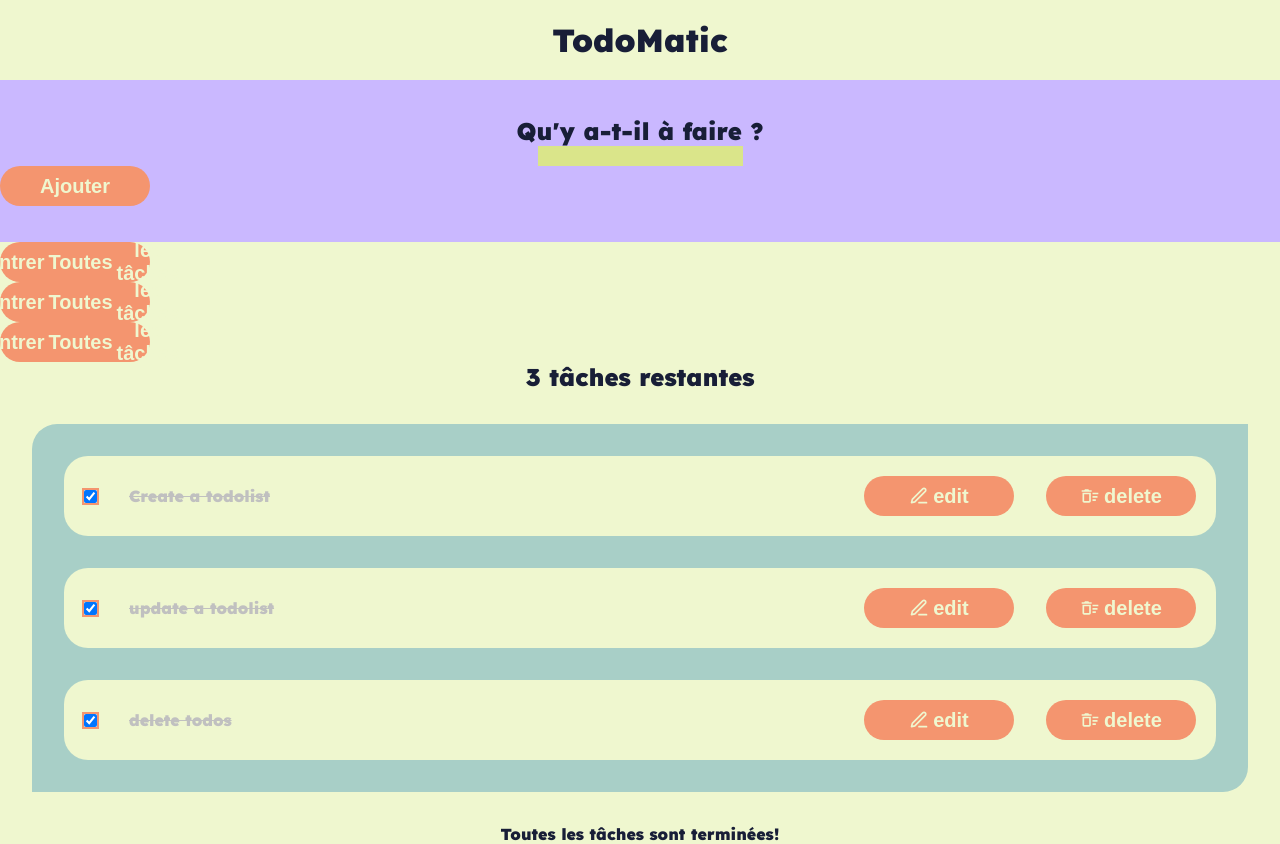
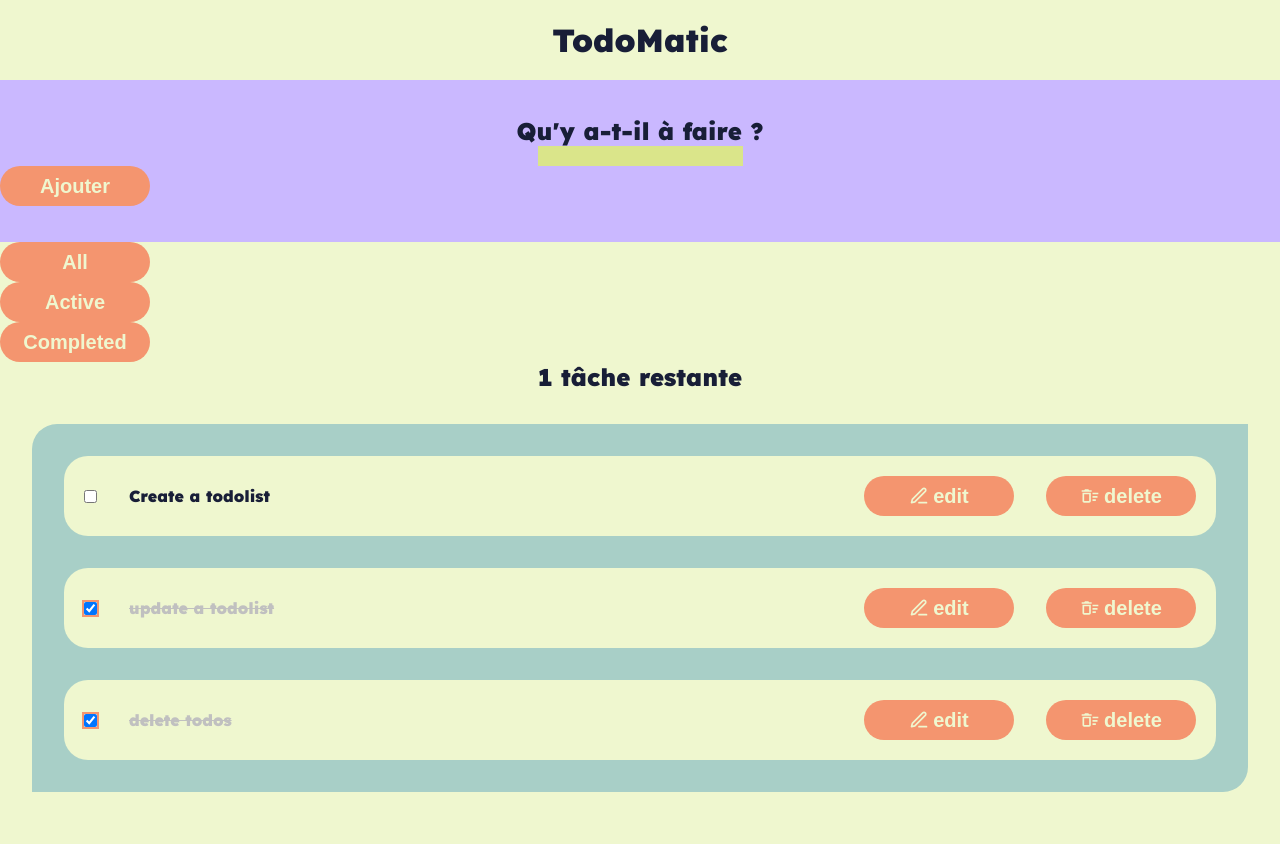
Before and after one commit to rayhearth/TodoList, a React (Vite) app: page /dashboard in a window 1280 px wide. Built offline with nearby package versions, Linux system fonts and the light colour scheme.

Commit message:
add filter for task completed or not

```diff
--- a/src/Components/FilterButton.jsx
+++ b/src/Components/FilterButton.jsx
@@ -1,11 +1,18 @@
 import React from "react";
 
-const FilterButton = () => {
+const FilterButton = ({ name, setFilter }) => {
+	const handleClick = () => {
+		setFilter(name);
+	};
+
 	return (
-		<button type="button" className="btn toggle-btn" aria-pressed="true">
-			<span className="visually-hidden">Montrer </span>
-			<span>Toutes</span>
-			<span className="visually-hidden"> les tâches</span>
+		<button
+			type="button"
+			className="btn toggle-btn"
+			aria-pressed="true"
+			onClick={handleClick}
+		>
+			{name}
 		</button>
 	);
 };
--- a/src/feature/todo.slice.jsx
+++ b/src/feature/todo.slice.jsx
@@ -2,9 +2,9 @@ import { createSlice } from "@reduxjs/toolkit";
 
 const initialState = {
 	todos: [
-		{ id: 1, name: "Create a todolist", completed: "false" },
-		{ id: 2, name: "update a todolist", completed: "true" },
-		{ id: 3, name: "delete todos", completed: "true" },
+		{ id: 1, name: "Create a todolist", completed: false },
+		{ id: 2, name: "update a todolist", completed: true },
+		{ id: 3, name: "delete todos", completed: true },
 	],
 	inputValue: "",
 };
@@ -38,5 +38,6 @@ export const todoSlice = createSlice({
 	},
 });
 
-export const { setInputValue, addTodo, toggleTodo, deleteTodo, editTodo } = todoSlice.actions;
+export const { setInputValue, addTodo, toggleTodo, deleteTodo, editTodo } =
+	todoSlice.actions;
 export default todoSlice.reducer;
--- a/src/pages/dashboard/index.jsx
+++ b/src/pages/dashboard/index.jsx
@@ -1,12 +1,21 @@
 import React, { useState } from "react";
 import { useDispatch, useSelector } from "react-redux";
-import { addTodo , setInputValue } from "../../feature/todo.slice";
+import { addTodo, setInputValue } from "../../feature/todo.slice";
 import Todo from "../../Components/Todo";
-import Form  from "../../Components/Form";
+import Form from "../../Components/Form";
 import FilterButton from "../../Components/FilterButton";
+
+const FILTER_MAP = {
+	All: () => true,
+	Active: (task) => !task.completed,
+	Completed: (task) => task.completed,
+};
+
+const FILTER_NAMES = Object.keys(FILTER_MAP);
 
 const Index = () => {
 	const tasks = useSelector((state) => state.todos.todos);
+	const [filter, setFilter] = useState("All");
 	const inputValue = useSelector((state) => state.todos.inputValue);
 	const dispatch = useDispatch();
 
@@ -16,15 +25,17 @@ const Index = () => {
 		const newTodo = {
 			id: Date.now(),
 			name: inputValue,
-      comleted: false,
+			completed: false,
 		};
 		dispatch(addTodo(newTodo));
 		dispatch(setInputValue(""));
-  }
+	};
 
-  const allTasksCompleted = tasks.every(task => task.completed);
+	const allTasksCompleted = tasks.every((task) => task.completed);
 
-  const taskList = tasks.map((task) => (
+	const filteredTasks = tasks.filter(FILTER_MAP[filter]);
+
+	const taskList = filteredTasks.map((task) => (
 		<Todo
 			key={task.id}
 			id={task.id}
@@ -33,21 +44,25 @@ const Index = () => {
 		/>
 	));
 
+	const filterList = FILTER_NAMES.map((name) => (
+		<FilterButton key={name} name={name} setFilter={setFilter} />
+	));
+
+	const remainingTasks = tasks.filter((task) => !task.completed).length;
+
 	return (
 		<div className="todoapp stack-large">
 			<h1>TodoMatic</h1>
 			<Form
-      handleAddTodo= {handleAddTodo}
-      inputValue= {inputValue}
+				handleAddTodo={handleAddTodo}
+				inputValue={inputValue}
 				setInputValue={(value) => dispatch(setInputValue(value))}
-      //allTasksCompleted={allTasksCompleted}
 			/>
-      <div className="filters btn-group stack-exception">
-        <FilterButton />
-        <FilterButton />
-        <FilterButton />
-      </div>
-      <h2 id="list-heading">{tasks.length} tâches restantes</h2>
+			<div className="filters btn-group stack-exception">{filterList}</div>
+			<h2 id="list-heading">
+				{remainingTasks}{" "}
+				{remainingTasks === 1 ? "tâche restante" : "tâches restantes"}
+			</h2>
 			<ul
 				role="list"
 				className="todo-list stack-large stack-exception"
```
Also changed, not shown: src/Components/Todo.jsx (+19 -8 lines). Lines whose indentation alone changed are shown as unchanged.
